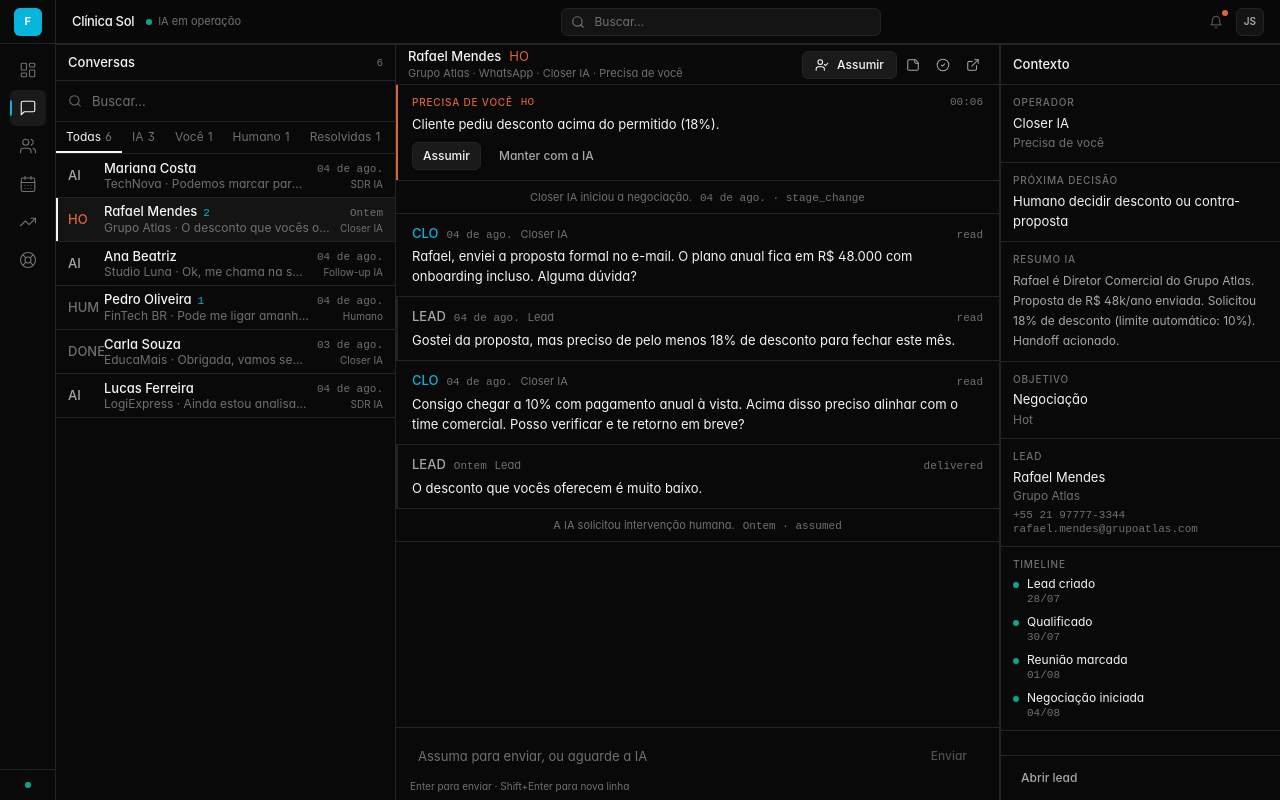
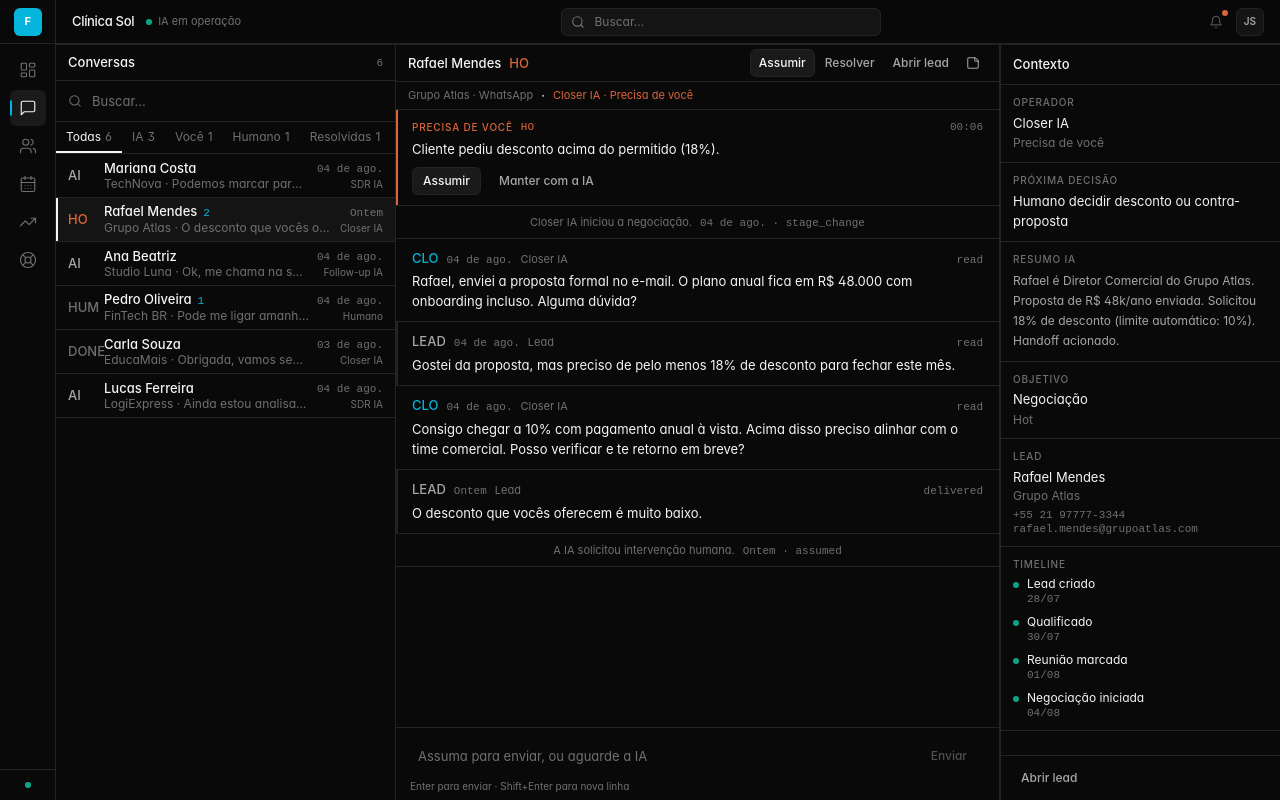
Before and after one commit to jvrm831720/forceia, a Next.js app in the folder dashboard/: page /conversas in a window 1280 px wide. Built offline with nearby package versions, Linux system fonts and the light colour scheme.

Commit message:
feat(conversations): two-level operational header with text primary actions

```diff
--- a/dashboard/components/conversations/conversation-header.tsx
+++ b/dashboard/components/conversations/conversation-header.tsx
@@ -10,11 +10,9 @@ import {
 import type { Conversation } from "@/types/conversation";
 import {
   ArrowLeft,
-  Bot,
   CheckCircle2,
   ExternalLink,
   StickyNote,
-  UserCheck,
 } from "lucide-react";
 import { cn } from "@/lib/utils";
 
@@ -37,10 +35,12 @@ export function ConversationHeader({
 }) {
   const isClosed = conversation.status === "closed";
   const isHuman = conversation.currentOwner === "human";
+  const needsYou = conversation.status === "needs_attention";
   const code = statusCode(conversation.status);
 
   return (
-    <header className="flex h-10 shrink-0 items-center justify-between gap-2 border-b border-border bg-background px-2 sm:px-3">
+    <header className="shrink-0 border-b border-border bg-background">
+      <div className="flex h-9 items-center justify-between gap-2 px-2 sm:px-3">
         <div className="flex min-w-0 items-center gap-2">
           {onBack && (
             <button
@@ -54,23 +54,18 @@ export function ConversationHeader({
           )}
           <div className="min-w-0">
             <div className="flex items-baseline gap-2">
-            <span className="truncate text-[13px] font-medium text-ink">
+              <span className="truncate text-[13px] font-medium leading-4 text-ink">
                 {conversation.leadName}
               </span>
               <span
                 className={cn(
-                "text-mono",
+                  "text-mono font-medium",
                   code === "HO" ? "text-warning" : "text-ink-soft",
                 )}
               >
                 {code}
               </span>
             </div>
-          <p className="truncate text-[11px] text-ink-soft">
-            {conversation.company} · {channelLabel(conversation.channel)} ·{" "}
-            {agentLabel(conversation.currentOwner)} ·{" "}
-            {statusLabel(conversation.status)}
-          </p>
           </div>
         </div>
 
@@ -82,28 +77,43 @@ export function ConversationHeader({
                   size="sm"
                   variant="ghost"
                   onClick={onReturnToAi}
-                className="hidden h-7 sm:inline-flex"
+                  className="hidden h-7 px-2 text-[12px] sm:inline-flex"
                 >
-                <Bot className="h-3.5 w-3.5" strokeWidth={1.75} />
-                Devolver
+                  Devolver para IA
                 </Button>
               ) : (
                 <Button
                   size="sm"
-                variant="secondary"
+                  variant={needsYou ? "secondary" : "ghost"}
                   onClick={onAssume}
-                className="hidden h-7 sm:inline-flex"
+                  className="hidden h-7 px-2 text-[12px] sm:inline-flex"
                 >
-                <UserCheck className="h-3.5 w-3.5" strokeWidth={1.75} />
                   Assumir
                 </Button>
               )}
               <Button
                 size="sm"
                 variant="ghost"
+                onClick={onResolve}
+                className="hidden h-7 px-2 text-[12px] md:inline-flex"
+              >
+                Resolver
+              </Button>
+              <Button
+                size="sm"
+                variant="ghost"
+                onClick={onOpenLead}
+                className="hidden h-7 px-2 text-[12px] lg:inline-flex"
+              >
+                Abrir lead
+              </Button>
+              <Button
+                size="sm"
+                variant="ghost"
                 onClick={onAddNote}
-              aria-label="Nota"
-              className="hidden h-7 w-7 p-0 md:inline-flex"
+                aria-label="Nota interna"
+                title="Nota interna"
+                className="h-7 w-7 p-0"
               >
                 <StickyNote className="h-3.5 w-3.5" strokeWidth={1.75} />
               </Button>
@@ -112,7 +122,8 @@ export function ConversationHeader({
                 variant="ghost"
                 onClick={onResolve}
                 aria-label="Resolver"
-              className="hidden h-7 w-7 p-0 md:inline-flex"
+                title="Resolver"
+                className="h-7 w-7 p-0 md:hidden"
               >
                 <CheckCircle2 className="h-3.5 w-3.5" strokeWidth={1.75} />
               </Button>
@@ -123,11 +134,32 @@ export function ConversationHeader({
             variant="ghost"
             onClick={onOpenLead}
             aria-label="Contexto"
-          className="h-7 w-7 p-0"
+            title="Contexto"
+            className="h-7 w-7 p-0 xl:hidden"
           >
             <ExternalLink className="h-3.5 w-3.5" strokeWidth={1.75} />
           </Button>
         </div>
+      </div>
+
+      <div className="flex h-7 items-center gap-2 border-t border-border/60 px-3">
+        <span className="truncate text-[11px] text-ink-soft">
+          {conversation.company}
+          <span className="text-ink-soft/50"> · </span>
+          {channelLabel(conversation.channel)}
+        </span>
+        <span className="text-ink-soft/40">·</span>
+        <span
+          className={cn(
+            "text-[11px]",
+            needsYou ? "text-warning" : "text-ink-muted",
+          )}
+        >
+          {agentLabel(conversation.currentOwner)}
+          <span className="text-ink-soft/50"> · </span>
+          {statusLabel(conversation.status)}
+        </span>
+      </div>
     </header>
   );
 }
```
Lines whose indentation alone changed are shown as unchanged.
